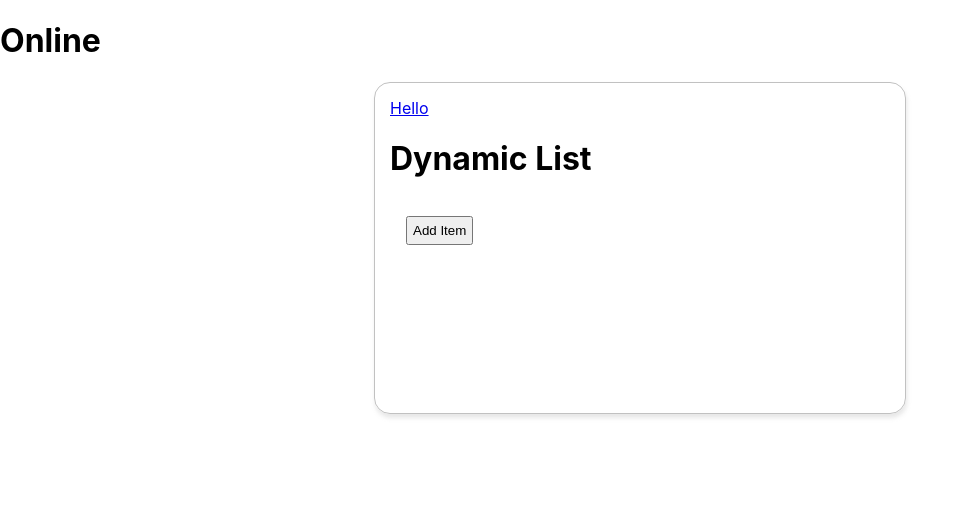
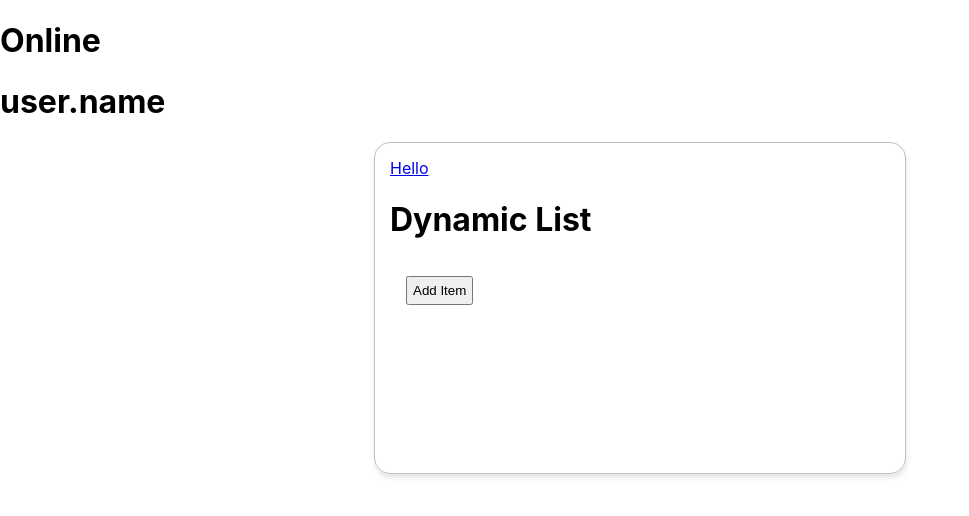
Before and after one commit to harsh08881/dummy2, a React (Create React App) app: page / in a window 1280 px wide. Shown: the top 516 px of the page, without its empty margins (0-969 px from the left). Built offline with nearby package versions, Linux system fonts and the light colour scheme.

Commit message:
add global context

```diff
--- /dev/null
+++ b/src/Hooks/useContext.js
@@ -0,0 +1,10 @@
+import { createContext, useContext } from "react";
+
+const UserContext = createContext({
+    name:"harsh",
+    email: "mg@gmail.com",
+})
+
+
+
+export default UserContext;
--- a/src/Items.js
+++ b/src/Items.js
@@ -1,11 +1,14 @@
-import React from "react";
+import React, { use, useContext } from "react";
 import { useState } from "react";
 import { Link } from "react-router-dom";
 import useOnlineStatus from "./Hooks/useOnline";
+import UserContext from "./Hooks/useContext";
 
 const Items = () => {
   const [items, setItems] = useState([]); // Initialize an empty array
 
+  const user = useContext(UserContext);
+  console.log(user);
   const Status = useOnlineStatus();
 
   const addItem = () => {
@@ -24,6 +27,11 @@ const Items = () => {
   return (
    <>
     {Status && <h1>Online</h1>}
+    <div>
+      {
+        <h1> user.name </h1>
+      }
+    </div>
     <div className="das">
       <div>
         <Link to="/fetchdata">Hello</Link>
```
